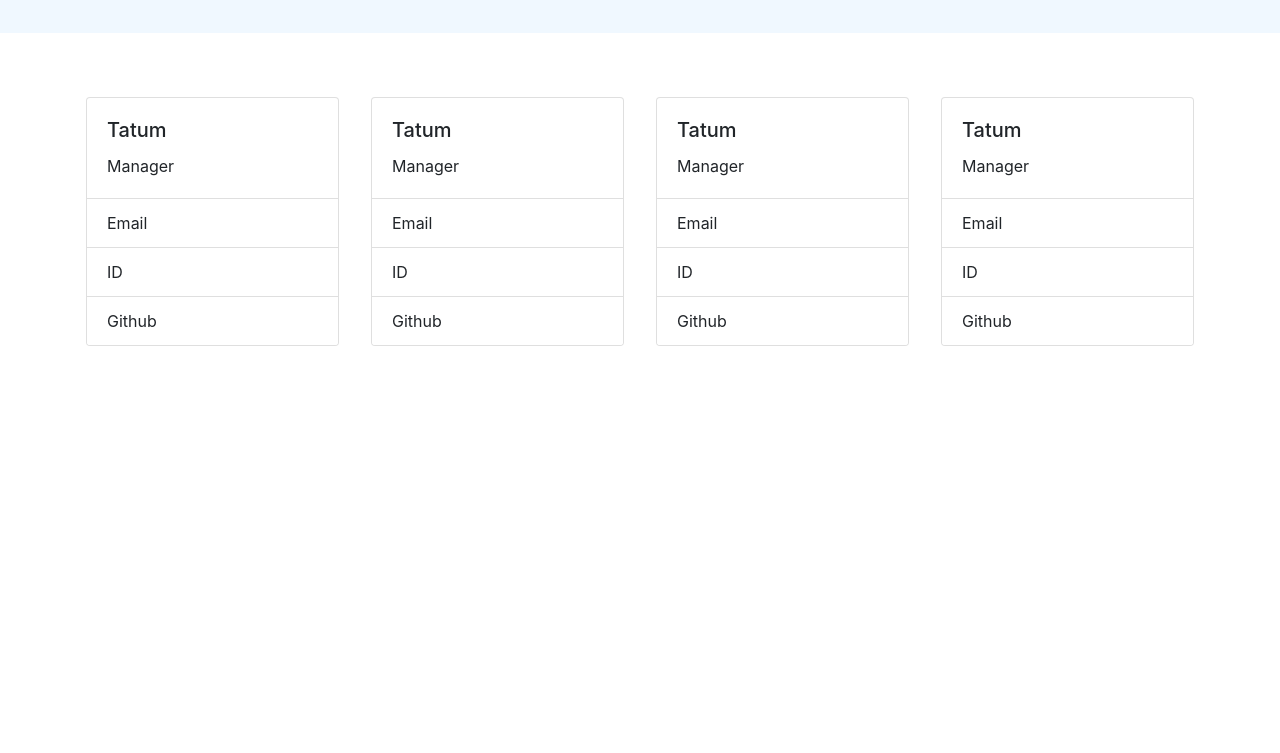
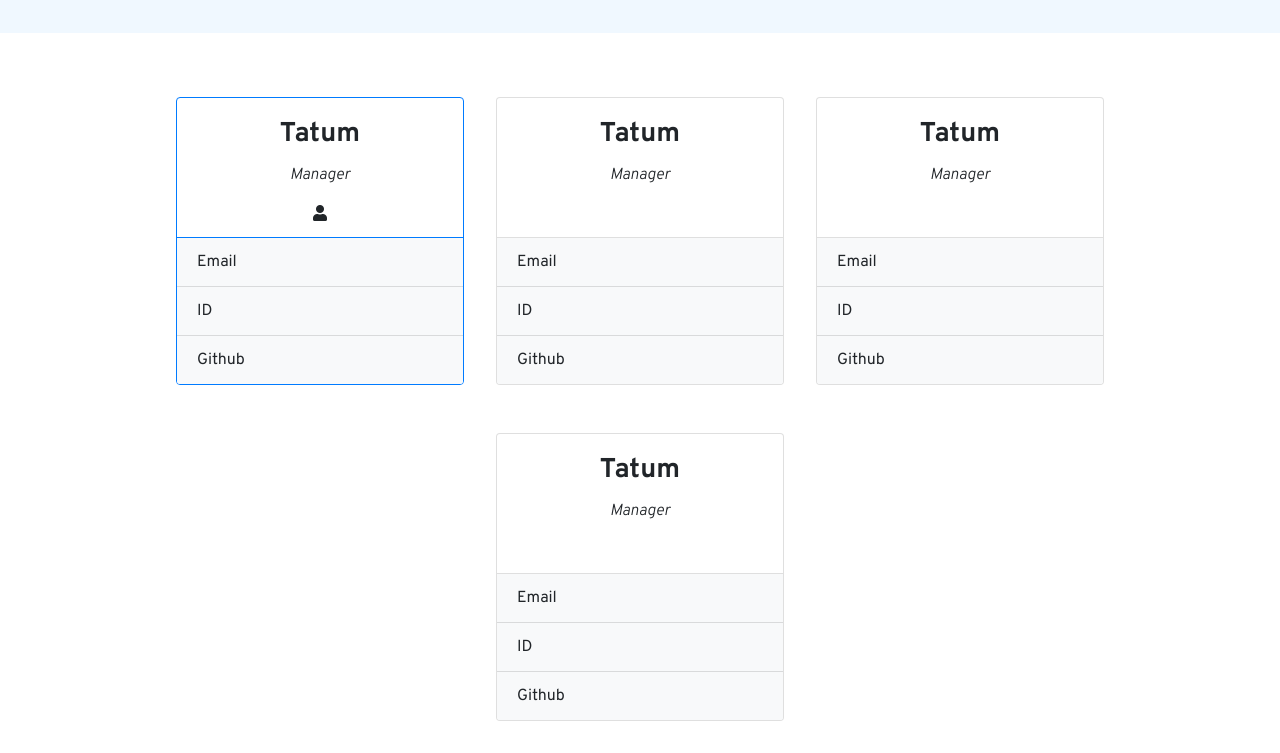
Before and after one commit to tmstafford/team-profile-generator, a website: page src/template.html in a window 1280 px wide. Shown: the part 117-870 px from the top of the page. Before the commit the page ends 800 px from the top, so only its background shows below. Drawn offline with nearby package versions, Linux system fonts and the light colour scheme.

Commit message:
simple styling using bootstrap

```diff
--- a/src/generate-site.js
+++ b/src/generate-site.js
@@ -7,15 +7,17 @@ function generateSite(data) {
         <meta name="viewport" content="width=device-width, initial-scale=1.0">
         <meta http-equiv="X-UA-Compatible" content="ie=edge">
         <link rel="stylesheet" href="https://cdn.jsdelivr.net/npm/bootstrap@4.5.3/dist/css/bootstrap.min.css" integrity="sha384-TX8t27EcRE3e/ihU7zmQxVncDAy5uIKz4rEkgIXeMed4M0jlfIDPvg6uqKI2xXr2" crossorigin="anonymous">
+        <link rel="stylesheet" href="https://cdnjs.cloudflare.com/ajax/libs/font-awesome/5.15.1/css/all.min.css">
+        <link href="https://fonts.googleapis.com/css2?family=Overpass:ital,wght@0,400;0,700;1,300&display=swap" rel="stylesheet">
         <link rel="stylesheet" href="./style.css">
-        <title>Team Profile</title>
+        <title>Team Profiles</title>
     </head>
     <body>
         <header>
-            <h1>My Team</h1>
+            <h1>Team Profiles <i class="fas fa-id-card"></i></h1>
         </header>
         <div class="container pt-5 justify-content-center">
-            <div class="row">
+            <div class="row justify-content-center">
                 ${generateCard(data)}
         </div>
     </div>
@@ -41,15 +43,16 @@ function generateCard(data) {
 
 function managerCard(employee) {
     return `
-        <div class="col p-3">
+        <div class="col-auto mb-3 p-3">
             <div class="card">
                 <div class="card-body">
                     <h5 class="card-title">${employee.name}</h5>
                     <p class="card-text">Manager</p>
+                    <span><i class="fas fa-user"></i></span>
                 </div>
-                <ul class="list-group list-group-flush">
+                <ul class="list-group list-group-flush bg-light">
                     <li class="list-group-item">ID: ${employee.id}</li>
-                    <li class="list-group-item">Email: ${employee.email}</li>
+                    <li class="list-group-item">Email: <a href="mailto: ${employee.email}">${employee.email}</a></li>
                     <li class="list-group-item">Office Number: ${employee.officeNumber}</li>
                 </ul>
             </div>
@@ -59,16 +62,17 @@ function managerCard(employee) {
 
 function engineerCard(employee) {
     return `
-        <div class="col p-3">
+        <div class="col-auto mb-3 p-3">
             <div class="card">
                 <div class="card-body">
                     <h5 class="card-title">${employee.name}</h5>
                     <p class="card-text">Engineer</p>
+                    <span><i class="fas fa-user"></i></span>
                 </div>
-                <ul class="list-group list-group-flush">
+                <ul class="list-group list-group-flush bg-light">
                     <li class="list-group-item">ID: ${employee.id}</li>
-                    <li class="list-group-item">Email: ${employee.email}</li>
-                    <li class="list-group-item">GitHub: ${employee.github}</li>
+                    <li class="list-group-item">Email: <a href="mailto: ${employee.email}">${employee.email}</a></li>
+                    <li class="list-group-item">GitHub: <a href="https://github.com/${employee.github}" target="_blank">${employee.github}</a></li>
                 </ul>
             </div>
         </div>
@@ -77,15 +81,16 @@ function engineerCard(employee) {
 
 function internCard(employee) {
     return `
-        <div class="col p-3">
+        <div class="col-auto mb-3 p-3">
             <div class="card">
                 <div class="card-body">
                     <h5 class="card-title">${employee.name}</h5>
                     <p class="card-text">Intern</p>
+                    <span><i class="fas fa-user"></i></span>
                 </div>
-                <ul class="list-group list-group-flush">
+                <ul class="list-group list-group-flush bg-light">
                     <li class="list-group-item">ID: ${employee.id}</li>
-                    <li class="list-group-item">Email: ${employee.email}</li>
+                    <li class="list-group-item">Email: <a href="mailto: ${employee.email}">${employee.email}</a></li>
                     <li class="list-group-item">School: ${employee.school}</li>
                 </ul>
             </div>
--- a/src/style.css
+++ b/src/style.css
@@ -2,6 +2,9 @@
     margin: 0;
     padding: 0;
     box-sizing: border-box;
+}
+body {
+    font-family: 'Overpass', sans-serif;
 }
 
 header {
@@ -12,4 +15,28 @@ header {
 }
 header h1 {
     align-self: center;
+    font-size: 3rem;
+    font-weight: 700;
 }
+h5 {
+    font-size: 1.7rem;
+    font-weight: 600;
+}
+.container {
+    display: flex;
+    flex-wrap: wrap;
+    justify-content: space-evenly;
+}
+.card {
+    width: 18rem;
+    height: 18rem;
+}
+.card-body {
+    text-align: center;
+}
+.card-text {
+    font-style: italic;
+}
+.list-group-item {
+    background-color: #f8f9fa !important;
+}
--- a/src/template.html
+++ b/src/template.html
@@ -5,18 +5,35 @@
     <meta name="viewport" content="width=device-width, initial-scale=1.0">
     <meta http-equiv="X-UA-Compatible" content="ie=edge">
     <link rel="stylesheet" href="https://cdn.jsdelivr.net/npm/bootstrap@4.5.3/dist/css/bootstrap.min.css" integrity="sha384-TX8t27EcRE3e/ihU7zmQxVncDAy5uIKz4rEkgIXeMed4M0jlfIDPvg6uqKI2xXr2" crossorigin="anonymous">
+    <link rel="preconnect" href="https://fonts.gstatic.com">
+    <link rel="stylesheet" href="https://cdnjs.cloudflare.com/ajax/libs/font-awesome/5.15.1/css/all.min.css">
+    <link href="https://fonts.googleapis.com/css2?family=Overpass:ital,wght@0,400;0,700;1,300&display=swap" rel="stylesheet">
     <link rel="stylesheet" href="./style.css">
     <title>Team Profile</title>
 </head>
 
 <body>
     <header>
-        <h1>My Team</h1>
+        <h1>Team Profiles <i class="fas fa-id-card"></i></h1>
     </header>
 
     <div class="container pt-5 justify-content-center">
-        <div class="row">
-            <div class="col p-3">
+        <div class="row justify-content-center">
+            <div class="col-auto mb-3 p-3">
+                <div class="card border border-primary">
+                    <div class="card-body">
+                        <h5 class="card-title">Tatum</h5>
+                        <p class="card-text">Manager</p>
+                        <span><i class="fas fa-user"></i></span>
+                    </div>
+                    <ul class="list-group list-group-flush">
+                        <li class="list-group-item">Email</li>
+                        <li class="list-group-item">ID</li>
+                        <li class="list-group-item">Github</li>
+                    </ul>
+                </div>
+            </div>
+            <div class="col-auto mb-3 p-3">
                 <div class="card">
                     <div class="card-body">
                         <h5 class="card-title">Tatum</h5>
@@ -29,7 +46,7 @@
                     </ul>
                 </div>
             </div>
-            <div class="col p-3">
+            <div class="col-auto mb-3 p-3">
                 <div class="card">
                     <div class="card-body">
                         <h5 class="card-title">Tatum</h5>
@@ -42,20 +59,7 @@
                     </ul>
                 </div>
             </div>
-            <div class="col p-3">
-                <div class="card">
-                    <div class="card-body">
-                        <h5 class="card-title">Tatum</h5>
-                        <p class="card-text">Manager</p>
-                    </div>
-                    <ul class="list-group list-group-flush">
-                        <li class="list-group-item">Email</li>
-                        <li class="list-group-item">ID</li>
-                        <li class="list-group-item">Github</li>
-                    </ul>
-                </div>
-            </div>
-            <div class="col p-3">
+            <div class="col-auto mb-3 p-3">
                 <div class="card">
                     <div class="card-body">
                         <h5 class="card-title">Tatum</h5>
```
Also changed, not shown: dist/index.html, dist/style.css.
